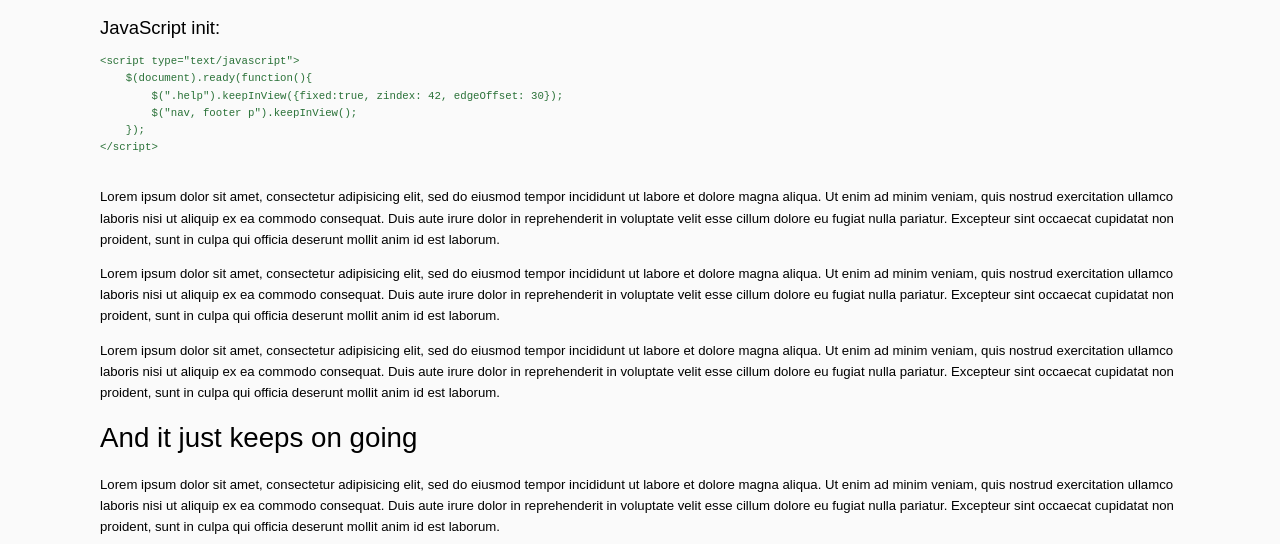
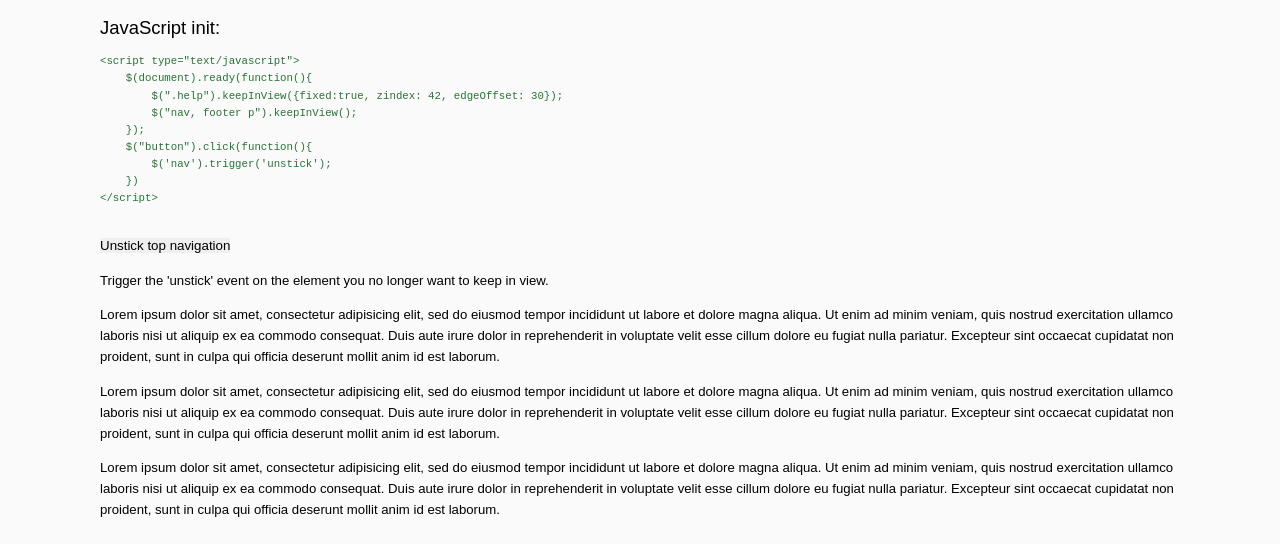
Before and after one commit to dutchcelt/Keep-in-View, a plain HTML site: page example/index.html in a window 1280 px wide. Shown: the part 204-748 px from the top of the page. Drawn offline with nearby package versions, Linux system fonts and the light colour scheme; a web font is replaced by a local one.

Commit message:
Added the ability to remove window events for a particular element.

```diff
--- a/example/index.html
+++ b/example/index.html
@@ -12,6 +12,9 @@
             $(document).ready(function(){
                 $(".help").keepInView({fixed:true, zindex: 42, edgeOffset: 30});
                 $("nav, footer p").keepInView();
+                $("button").click(function(){
+                    $('nav').eq(0).trigger('unstick');
+                })
             });
         </script>
     </head>
@@ -40,8 +43,14 @@
         $(&quot;.help&quot;).keepInView({fixed:true, zindex: 42, edgeOffset: 30});
         $(&quot;nav, footer p&quot;).keepInView();
     });
+    $(&quot;button&quot;).click(function(){
+        $('nav').trigger('unstick');
+    })
 &lt;/script&gt;
                 </pre></code>
+                <button type="button">Unstick top navigation</button>
+                <p>Trigger the 'unstick' event on the element you no longer want to keep in view.</p>
+
                 <p>Lorem ipsum dolor sit amet, consectetur adipisicing elit, sed do eiusmod tempor incididunt ut labore et dolore magna aliqua. Ut enim ad minim veniam, quis nostrud exercitation ullamco laboris nisi ut aliquip ex ea commodo consequat. Duis aute irure dolor in reprehenderit in voluptate velit esse cillum dolore eu fugiat nulla pariatur. Excepteur sint occaecat cupidatat non proident, sunt in culpa qui officia deserunt mollit anim id est laborum.</p>
                 <p>Lorem ipsum dolor sit amet, consectetur adipisicing elit, sed do eiusmod tempor incididunt ut labore et dolore magna aliqua. Ut enim ad minim veniam, quis nostrud exercitation ullamco laboris nisi ut aliquip ex ea commodo consequat. Duis aute irure dolor in reprehenderit in voluptate velit esse cillum dolore eu fugiat nulla pariatur. Excepteur sint occaecat cupidatat non proident, sunt in culpa qui officia deserunt mollit anim id est laborum.</p>
                 <p>Lorem ipsum dolor sit amet, consectetur adipisicing elit, sed do eiusmod tempor incididunt ut labore et dolore magna aliqua. Ut enim ad minim veniam, quis nostrud exercitation ullamco laboris nisi ut aliquip ex ea commodo consequat. Duis aute irure dolor in reprehenderit in voluptate velit esse cillum dolore eu fugiat nulla pariatur. Excepteur sint occaecat cupidatat non proident, sunt in culpa qui officia deserunt mollit anim id est laborum.</p>
--- a/keepinview.js
+++ b/keepinview.js
@@ -104,17 +104,21 @@
                         }
                     }
                 }
-                var staysticky = function(){
+                var staySticky = function(){
                     $elem.removeAttr('style');
                     options.w = $elem.width();
                     options.h = $elem.height();
                     offset = $elem.offset();
                     setElem();
                 }
+                var killSticky = function(){
+                    $elem.removeAttr('style');
+                    $(window).off('.sticky', staySticky).off('.sticky', setElem);
+                }
 
-                $elem.on('update', staysticky);
-                $(window).on('resize', staysticky).on('scroll load', setElem);
-
+                $elem.on('update.sticky', staySticky);
+                $elem.on('unstick.sticky', killSticky);
+                $(window).on('resize.sticky', $elem, staySticky).on('scroll.sticky', $elem, setElem).trigger('scroll');
             });
         };
 
```
